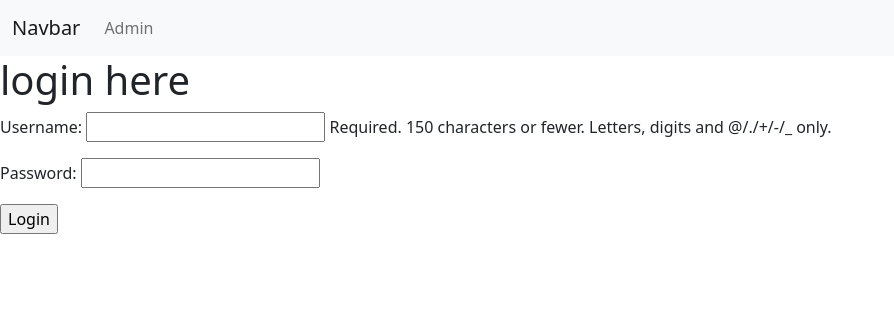
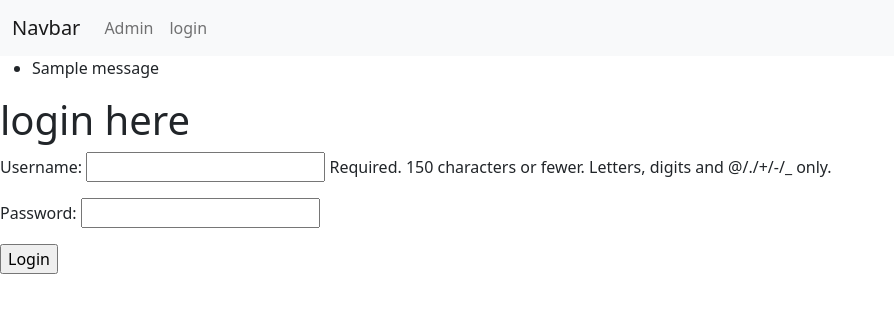
Before and after one commit to likithavenkatesh31/Lexicon_Gadgets, a Django app: page /lexiconapp/login/ in a window 1280 px wide. Shown: the top 313 px of the page, without its empty margins (0-894 px from the left). Run offline with Django 4.2, Linux system fonts and the light colour scheme; one stand-in notice (Sample message) is shown.

Commit message:
logout and messages

```diff
--- a/lexicon_gadgets/lexiconapp/urls.py
+++ b/lexicon_gadgets/lexiconapp/urls.py
@@ -7,5 +7,5 @@ urlpatterns = [
     # path('index/', views.index, name='index'),
     path('login/',views.userlogin, name='userlogin'),
     path('orderconf/', views.orderconf, name='orderconf'),
-
+    path('logout/', views.userlogout, name='userlogout'),
 ]
--- a/lexicon_gadgets/lexiconapp/views.py
+++ b/lexicon_gadgets/lexiconapp/views.py
@@ -35,3 +35,9 @@ def orderconf(request):
     # need to take orderno from order model
     orderno = '1000'
     return HttpResponse("Your order is placed. order no {}".format(orderno))
+
+# @login_required
+def userlogout(request):
+    logout(request)
+    messages.success(request,'logged out success')
+    return redirect('userlogin')
--- a/lexicon_gadgets/templates/lexiconapp/base.html
+++ b/lexicon_gadgets/templates/lexiconapp/base.html
@@ -22,11 +22,11 @@
 
 
               {% if user.is_authenticated %}
-              {% comment %} <a class="nav-link" href="{% url 'lexiconapp:userlogout' %}">logout</a> {% endcomment %}
+              <a class="nav-link" href="{% url 'userlogout' %}">logout</a>
 
               {% else %}
-              {% comment %} <a class="nav-link" href="{% url 'lexiconapp:userlogin' %}">login</a> {% endcomment %}
-              {% comment %} <a class="nav-link" href="{% url 'lexiconapp:register' %}">registraion</a> {% endcomment %}
+              <a class="nav-link" href="{% url 'userlogin' %}">login</a>
+              {% comment %} <a class="nav-link" href="{% url 'register' %}">registraion</a> {% endcomment %}
               {% endif %}
               {% comment %} <a class="nav-link disabled" href="#" tabindex="-1" aria-disabled="true">Disabled</a> {% endcomment %}
 
@@ -35,6 +35,17 @@
         </div>
       </nav>
       <div class="container-fulid">
+        <div>
+          {% if messages %}
+          <ul class="messages">
+            {% for message in messages %}
+          <li {% if message.tags %} class="{{ message.tags }}"{% endif %}>
+            {{ message }}
+          </li>
+          {% endfor %}
+          </ul>
+          {% endif %}
+        </div>
 
         {% block body_block %}
 
```
Also changed, not shown: lexicon_gadgets/db.sqlite3.
